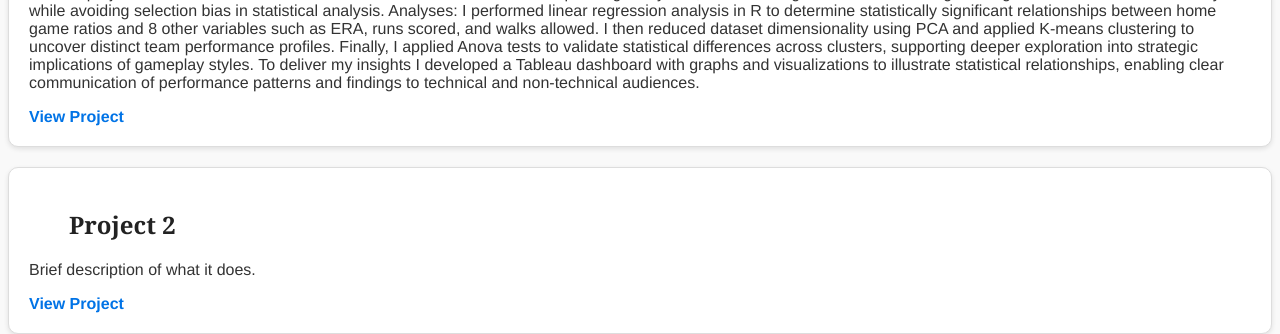
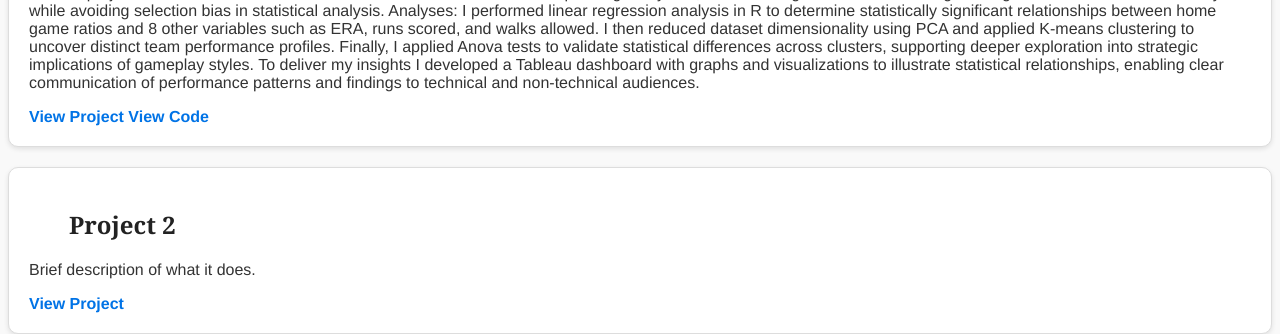
Before and after one commit to mdfong35/mdfong35.github.io, a Jekyll site: the page built from projects.md, in a window 1280 px wide. Shown: the part 241-575 px from the top of the page. Built offline with Jekyll 4.4.1, drawn with Linux system fonts in a browser that asks for light colours.

Commit message:
Update projects.md

```diff
--- a/projects.md
+++ b/projects.md
@@ -18,6 +18,7 @@ Analyses:
 implications of gameplay styles. To deliver my insights I developed a Tableau dashboard with graphs and visualizations to illustrate statistical relationships, enabling clear
 communication of performance patterns and findings to technical and non-technical audiences.</p>
   <a href="/assets/Baseball.pdf" target="_blank">View Project</a>
+  <a href="/assets/KMEANS.pdf" target="_blank">View Code</a>
 </div>
 
 <div class="project-card">
```
